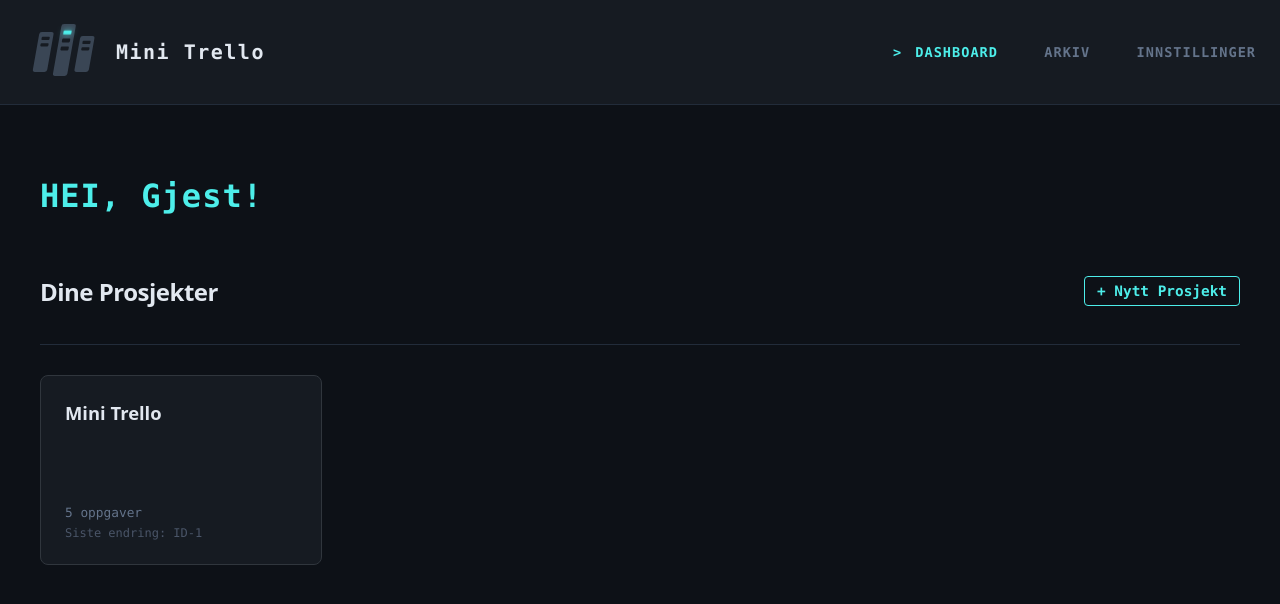
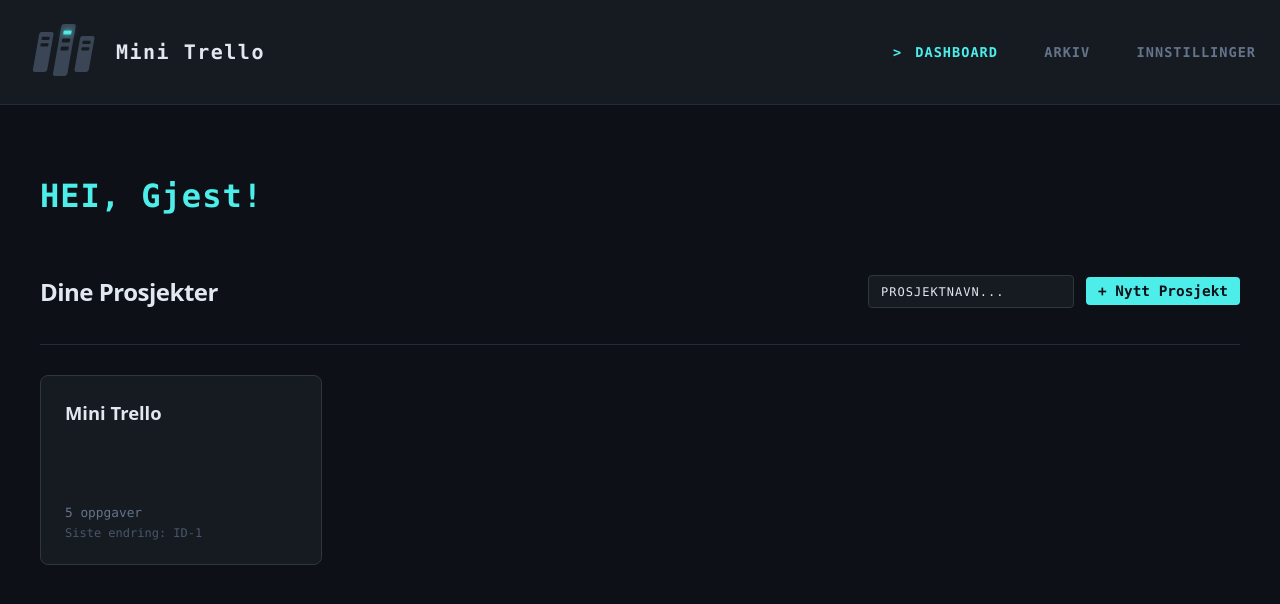
Before and after one commit to thunesti/mini-trello, a Nuxt app: page /dashboard in a window 1280 px wide. Shown: the top 604 px of the page. Built offline with nearby package versions, Linux system fonts and the light colour scheme.

Commit message:
feat: legg til nytt prosjekt
Input-felt og submit-knapp i Dashboard.vue.

```diff
--- a/app/pages/dashboard.vue
+++ b/app/pages/dashboard.vue
@@ -7,13 +7,20 @@
     // Henter ut navnet til velkomstmeldingen på skjermen
     const currentUserName = computed(() => userStore.user?.name || 'Gjest')
 
-    function createNewProject() {
-        const name = prompt("Skriv inn navn på nytt prosjekt:")
-        if (name && name.trim()) {
-            // Her kan du kalle en funksjon i boardStore senere for å legge til
-            // f.eks. boardStore.addProject(name)
-            alert(`Oppretter prosjekt: ${name}`);
-        }
+    // Holder på teksten i inputfeltet
+    const newProjectName = ref('')
+
+    function handleCreateProject() {
+        const name = newProjectName.value.trim()
+
+        if (!name) return
+
+        // Her kan du kalle storen din senere, f.eks:
+        // boardStore.addProject(name)
+        alert(`Oppretter prosjekt: ${name}`)
+
+        // Tømmer inputfeltet etter at prosjektet er opprettet
+        newProjectName.value = ''
     }
 </script>
 
@@ -26,9 +33,18 @@
 
             <section class="projects-header">
                 <h1 class="section-title">Dine Prosjekter</h1>
-                <button @click="createNewProject" class="add-project-btn">
-                    + Nytt Prosjekt
-                </button>
+                <form @submit.prevent="handleCreateProject" class="add-project-form">
+                    <input
+                        v-model="newProjectName"
+                        type="text"
+                        placeholder="PROSJEKTNAVN..."
+                        class="project-input"
+                        autocomplete="off"
+                    />
+                    <button type="submit" class="add-project-btn">
+                        + Nytt Prosjekt
+                    </button>
+                </form>
             </section>
 
             <section class="projects-grid">
@@ -87,6 +103,7 @@
         border-bottom: 1px solid #222C3A;
         padding-bottom: 16px;
         margin-bottom: 30px;
+        gap: 20px;
     }
 
     .section-title {
@@ -95,24 +112,55 @@
         letter-spacing: -0.5px;
     }
 
+    /* Form-container som samler input og knapp til høyre */
+    .add-project-form {
+        display: flex;
+        align-items: center;
+        gap: 12px;
+    }
+
+    /* Input-feltet */
+    .project-input {
+        background-color: #161B22;;
+        border: 1px solid #30363D;
+        color: #E2E8F0;
+        padding: 8px 12px;
+        border-radius: 4px;
+        font-family: 'SFMono-Regular', Consolas, monospace;
+        font-size: 0.8rem;
+        width: 180px;
+        transition: border-color 0.2s ease, box-shadow 0.2s ease;
+    }
+
+    .project-input::placeholder {
+        color: #E2E8F0;
+        font-size: 0.75rem;
+        letter-spacing: 1px;
+    }
+
+    .project-input:focus {
+        outline: none;
+        border-color: #4DEEEA;
+        box-shadow: 0 0 8px rgba(77, 238, 234, 0.3);
+    }
+
+    /* Knappen */
     .add-project-btn {
-        background: transparent;
-        color: #4DEEEA;
-        border: 1px solid #4DEEEA;
+        background: #4DEEEA;
+        color: #0D1117;;
+        border: none;
         border-radius: 4px;
         font-family: 'SFMono-Regular', Consolas, monospace;
         font-size: 0.9rem;
         font-weight: bold;
         cursor: pointer;
-        transition: color 0.2s ease, transform 0.1s ease;
+        transition: all 0.2s ease;
         padding: 6px 12px;
+        white-space: nowrap;
     }
 
     .add-project-btn:hover {
-        background-color: #4DEEEA;
-        color: #0D1117;
         box-shadow: 0 0 15px rgba(77, 238, 234, 0.5);
-        transform: translateY(-1px);
     }
 
     /* Prosjekt-grid og kort */
```
